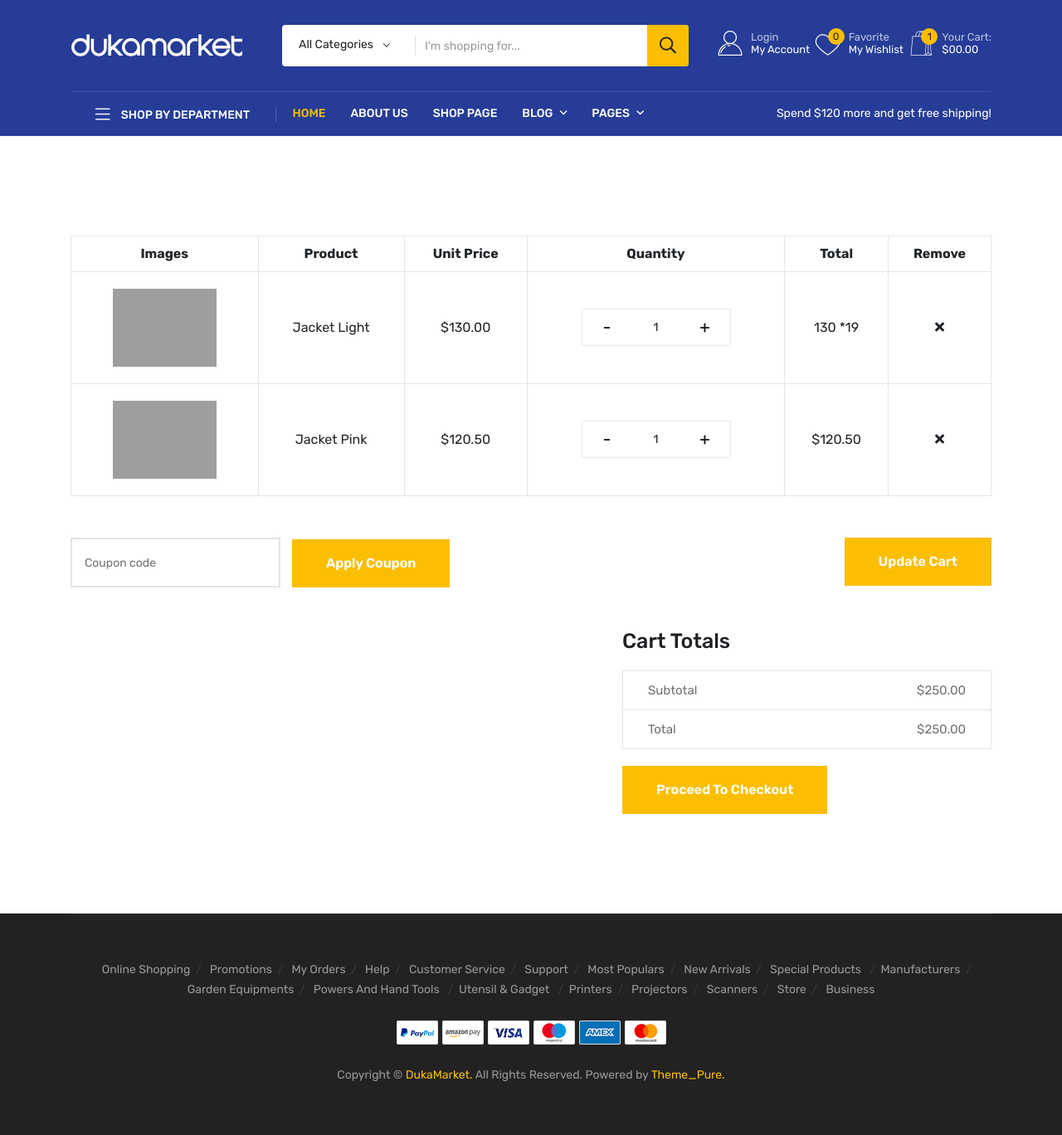
After one commit to SHIBINSR/Duckmarket, a Django app: page /cart in a window 1280 px wide. The commit adds this page. Shown: the whole page at 83% size. Run offline with Django 5.2, Linux system fonts and the light colour scheme; parts of the project's set-up code (start-up, migrations or seed data) failed here and were passed over; some libraries are stand-ins or nearby versions; some web fonts are replaced; grey boxes are pictures that could not be loaded.

Commit message:
start cartpage

```diff
--- a/ecomerce/home/urls.py
+++ b/ecomerce/home/urls.py
@@ -13,4 +13,5 @@ urlpatterns = [
     path("my-account",views.my_account,name="My-account"),
     path("user-validate/<username>/<field>",views.user_validate,name="User-validate"),
     path("registration",views.registration,name="Registration"),
+    path("cart",views.cart,name="Cart")
 ]
--- a/ecomerce/home/views.py
+++ b/ecomerce/home/views.py
@@ -164,3 +164,7 @@ def registration(request):
         user_address.save()
 
     return redirect("My-account")
+
+def cart(request):
+
+    return render(request,"cart.html")
--- /dev/null
+++ b/ecomerce/templates/cart.html
@@ -0,0 +1,82 @@
+
+{% extends "base.html" %}
+{% load static %}
+{% load productsinfo %}
+{% block content %}
+
+<!-- cart-area-start -->
+<section class="cart-area pt-120 pb-120">
+    <div class="container">
+       <div class="row">
+          <div class="col-12">
+                <form action="#">
+                   <div class="table-content table-responsive">
+                      <table class="table">
+                            <thead>
+                               <tr>
+                                  <th class="product-thumbnail">Images</th>
+                                  <th class="cart-product-name">Product</th>
+                                  <th class="product-price">Unit Price</th>
+                                  <th class="product-quantity">Quantity</th>
+                                  <th class="product-subtotal">Total</th>
+                                  <th class="product-remove">Remove</th>
+                               </tr>
+                            </thead>
+                            <tbody>
+                               <tr>
+                                  <td class="product-thumbnail"><a href="shop-details.html"><img src="{% static 'assets/img/cart/shop-p-10.jpg' %}" alt=""></a></td>
+                                  <td class="product-name"><a href="shop-details.html">Jacket light</a></td>
+                                  <td class="product-price"><span class="amount">$130.00</span></td>
+                                  <td class="product-quantity">
+                                        <div class="cart-plus-minus"><input type="text" value="1"><div class="dec qtybutton">-</div><div class="inc qtybutton">+</div></div>
+                                  </td>
+                                  <td class="product-subtotal"><span class="amount">130 *19</span></td>
+                                  <td class="product-remove"><a href="#"><i class="fa fa-times"></i></a></td>
+                               </tr>
+                               <tr>
+                                  <td class="product-thumbnail"><a href="shop-details.html"><img src="{% static 'assets/img/cart/shop-p-11.jpg' %}" alt=""></a></td>
+                                  <td class="product-name"><a href="shop-details.html">Jacket Pink</a></td>
+                                  <td class="product-price"><span class="amount">$120.50</span></td>
+                                  <td class="product-quantity">
+                                        <div class="cart-plus-minus"><input type="text" value="1"><div class="dec qtybutton">-</div><div class="inc qtybutton">+</div></div>
+                                  </td>
+                                  <td class="product-subtotal"><span class="amount">$120.50</span></td>
+                                  <td class="product-remove"><a href="#"><i class="fa fa-times"></i></a></td>
+                               </tr>
+                            </tbody>
+                      </table>
+                   </div>
+                   <div class="row">
+                      <div class="col-12">
+                            <div class="coupon-all">
+                               <div class="coupon">
+                                  <input id="coupon_code" class="input-text" name="coupon_code" value="" placeholder="Coupon code" type="text">
+                                  <button class="tp-btn-h1" name="apply_coupon" type="submit">Apply
+                                        coupon</button>
+                               </div>
+                               <div class="coupon2">
+                                  <button class="tp-btn-h1" name="update_cart" type="submit">Update cart</button>
+                               </div>
+                            </div>
+                      </div>
+                   </div>
+                   <div class="row justify-content-end">
+                      <div class="col-md-5">
+                            <div class="cart-page-total">
+                               <h2>Cart totals</h2>
+                               <ul class="mb-20">
+                                  <li>Subtotal <span>$250.00</span></li>
+                                  <li>Total <span>$250.00</span></li>
+                               </ul>
+                               <a class="tp-btn-h1" href="checkout.html">Proceed to checkout</a>
+                            </div>
+                      </div>
+                   </div>
+                </form>
+          </div>
+       </div>
+    </div>
+ </section>
+ <!-- cart-area-end -->
+
+ {% endblock %}
```
Also changed, not shown: ecomerce/templates/my-account.html (line endings or trailing spaces).
